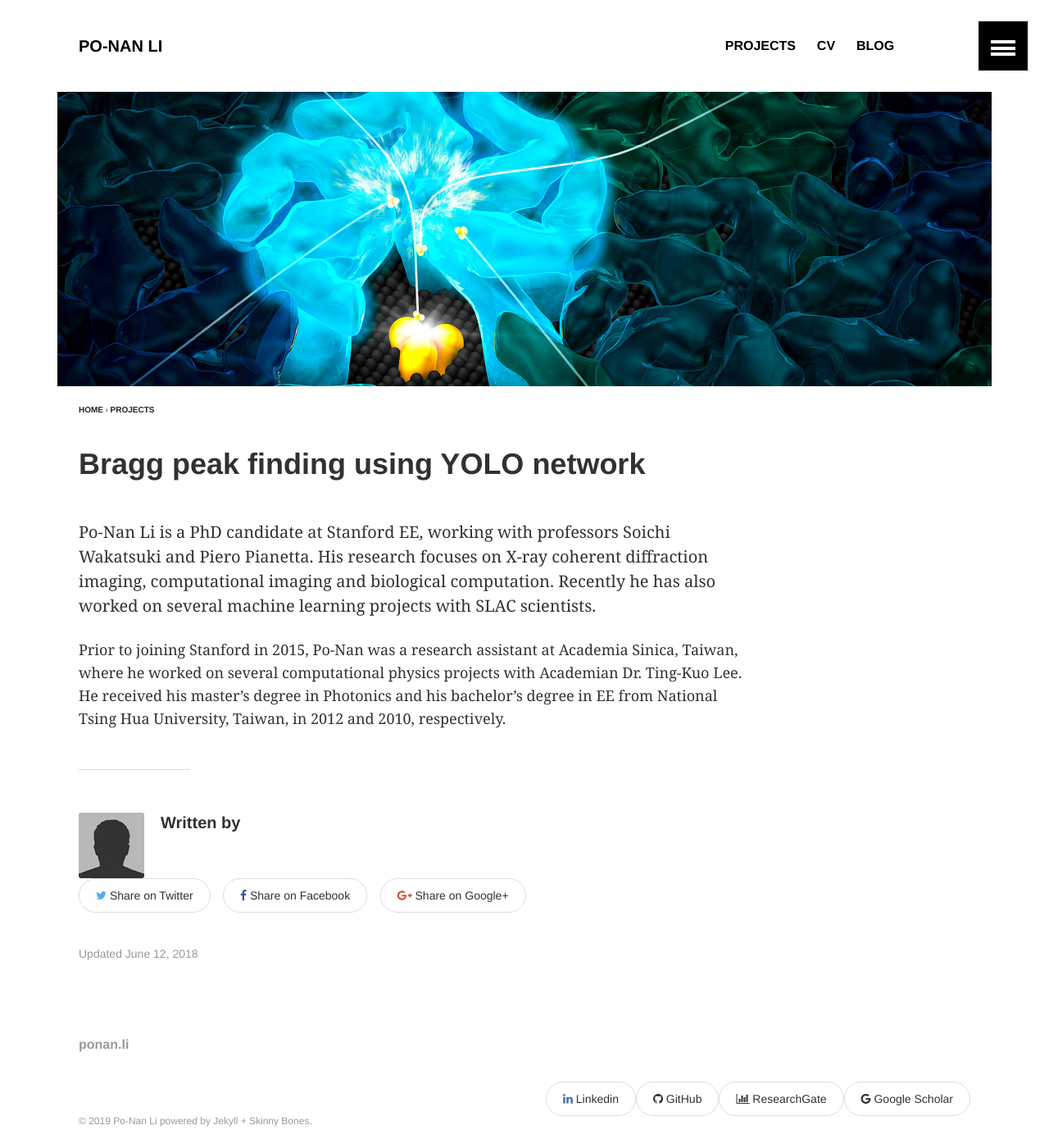
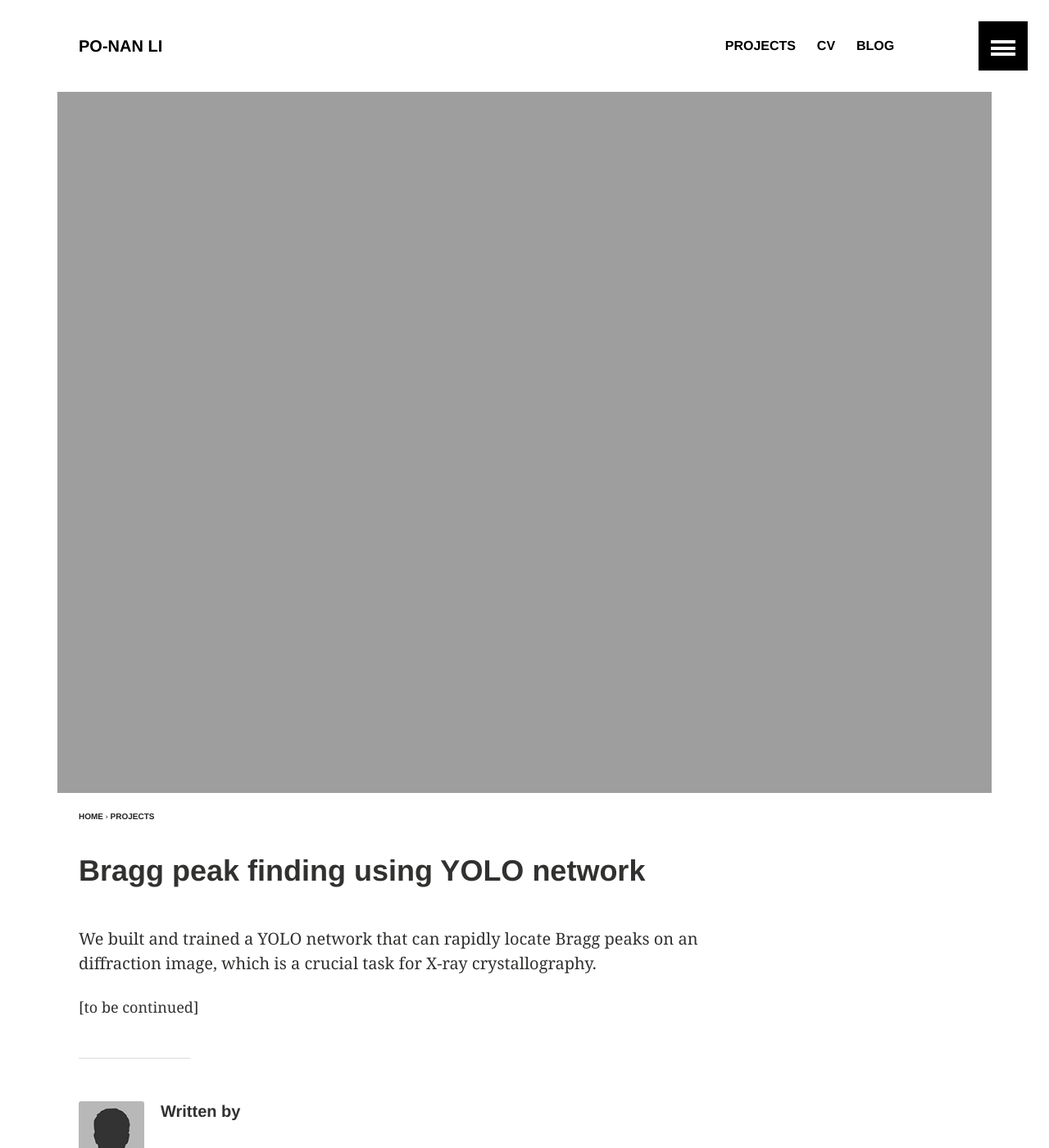
Before and after one commit to leeneil/leeneil.github.io.new, a Jekyll site: the page built from _posts/2018-06-12-yolo-bragg-peak-finding.md, in a window 1280 px wide and 1400 px high. Shown: the whole window at 82% size. Built offline with Jekyll 4.4.1, drawn with Linux system fonts in a browser that asks for light colours.

Commit message:
new project articles

```diff
--- a/_posts/2018-06-12-yolo-bragg-peak-finding.md
+++ b/_posts/2018-06-12-yolo-bragg-peak-finding.md
@@ -3,12 +3,14 @@ layout: article
 permalink: /projects/yolo-bragg-peak-finding/
 title: "Bragg peak finding using YOLO network"
 categories: projects
+share: false
+author-page: true
 image:
-  feature: s_layer_feature.jpg
-  teaser: s_layer_thumbnail.jpg
-  thumb: s_layer_thumbnail.jpg
+  feature: peaknet_feature.png
+  teaser: peaknet_thumbnail.png
+  thumb: peaknet_thumbnail.png
 ---
 
-Po-Nan Li is a PhD candidate at Stanford EE, working with professors Soichi Wakatsuki and Piero Pianetta. His research focuses on X-ray coherent diffraction imaging, computational imaging and biological computation. Recently he has also worked on several machine learning projects with SLAC scientists.
+We built and trained a YOLO network that can rapidly locate Bragg peaks on an diffraction image, which is a crucial task for X-ray crystallography.
 
-Prior to joining Stanford in 2015, Po-Nan was a research assistant at Academia Sinica, Taiwan, where he worked on several computational physics projects with Academian Dr. Ting-Kuo Lee. He received his master's degree in Photonics and his bachelor's degree in EE from National Tsing Hua University, Taiwan, in 2012 and 2010, respectively.
+[to be continued]
```
Also changed, not shown: _posts/2014-03-14-template-cdi.md (added, +16 -0 lines), _posts/2016-08-05-eemd.md (added, +16 -0 lines), _posts/2017-06-09-vr-phd-archer.md (+7 -5 lines), _posts/2017-12-01-arduino-pws.md (+7 -5 lines), _posts/2018-06-13-aoa-pnp.md (+4 -2 lines), _posts/2018-11-25-election-night.md (+2 -0 lines), _posts/2018-11-29-taiwan-referendum-viz.md (+4 -2 lines), images/eemd_feature.png (added), images/eemd_thumbnail.png (added), images/peaknet_thumbnail.png (added), images/template_feature.png (added), images/template_thumbnail.png (added), 2 other files.
